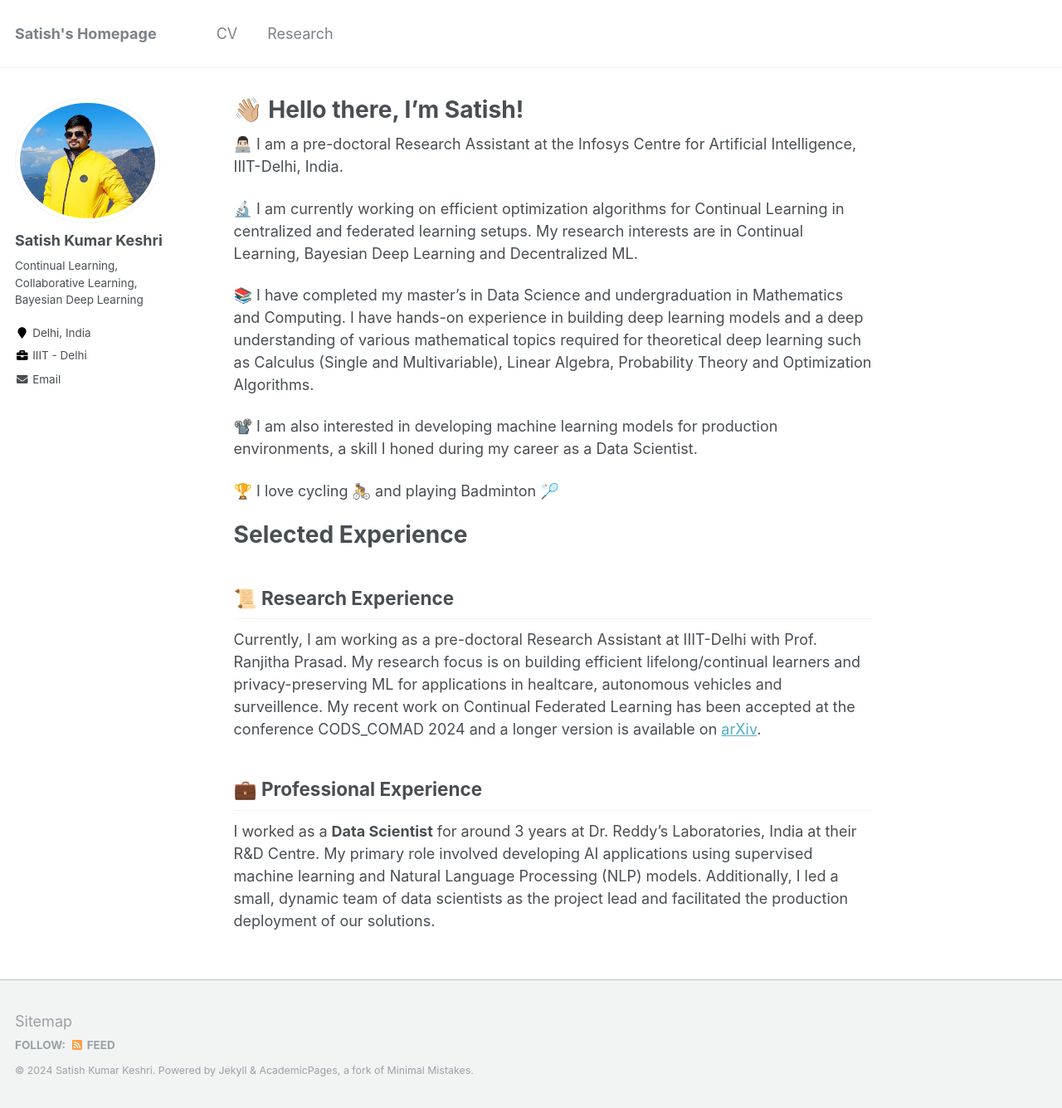
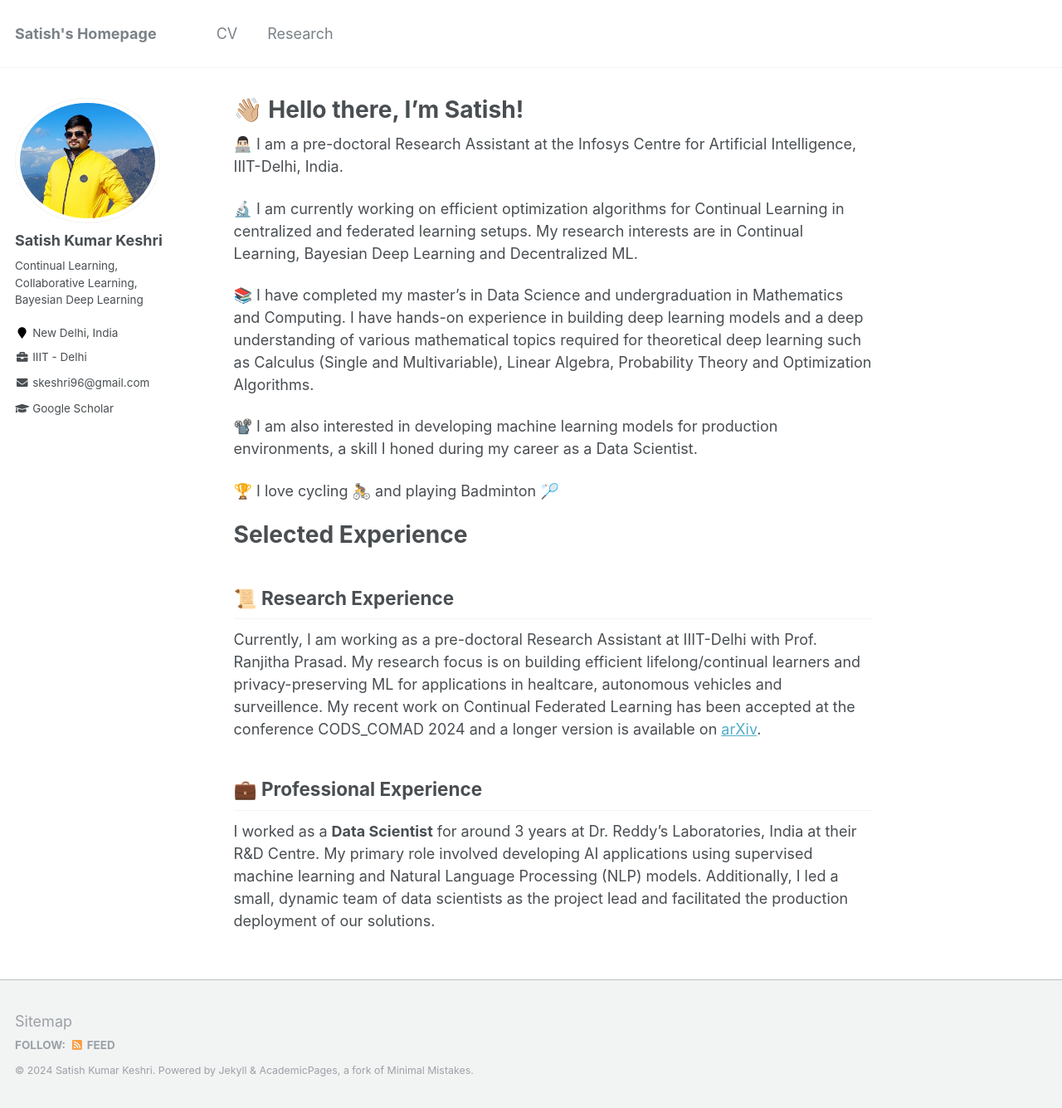
Before and after one commit to SatishKeshri/satishkeshri.github.io, a Jekyll site: the page built from _pages/about.md, in a window 1280 px wide and 1335 px high. Shown: the whole window at 83% size. Built offline with Jekyll 4.4.1, drawn with Linux system fonts in a browser that asks for light colours.

Commit message:
updated google scholar and employer

```diff
--- a/_config.yml
+++ b/_config.yml
@@ -83,10 +83,11 @@ author:
   name             : "Satish Kumar Keshri"
   avatar           : "satish_sikkim_1.jpg"
   bio              : Continual Learning, Collaborative Learning, Bayesian Deep Learning #, Decentralized ML #Continual Learning and Federated Learning \n under Prof. Ranjitha Prasad"
-  location         : "Delhi, India"
+  location         : "New Delhi, India"
   employer         : "IIIT - Delhi"
+  employer_url     : "https://www.iiitd.ac.in/"
   pubmed           :
-  googlescholar    :
+  googlescholar    : https://scholar.google.com/citations?user=WYxVHGUAAAAJ&hl=en&oi=ao
   email            : "skeshri96@gmail.com"
   researchgate     :  # example: "https://www.researchgate.net/profile/yourprofile"
   uri              :
--- a/_data/ui-text.yml
+++ b/_data/ui-text.yml
@@ -25,7 +25,7 @@ en: &DEFAULT_EN
   feed_label                 : "Feed"
   powered_by                 : "Powered by"
   website_label              : "Website"
-  email_label                : "Email"
+  email_label                : skeshri96@gmail.com
   recent_posts               : "Recent Posts"
   undefined_wpm              : "Undefined parameter words_per_minute at _config.yml"
   comment_form_info          : "Your email address will not be published. Required fields are marked"
--- a/_includes/author-profile.html
+++ b/_includes/author-profile.html
@@ -27,7 +27,8 @@
       <li><i class="fa fa-fw fa-map-marker" aria-hidden="true"></i> {{ author.location }}</li>
       {% endif %}
       {% if author.employer %}
-      <li><i class="fa fa-fw fa-briefcase" aria-hidden="true"></i> {{ author.employer }}</li>
+      <li><a href="{{ author.employer_url }}" target="_blank"><i class="fas fa-fw fa-briefcase" aria-hidden="true"></i> {{
+      author.employer}}</a></li>
       {% endif %}
       {% if author.uri %}
       <li><a href="{{ author.uri }}"><i class="fas fa-fw fa-link" aria-hidden="true"></i> {{
```
